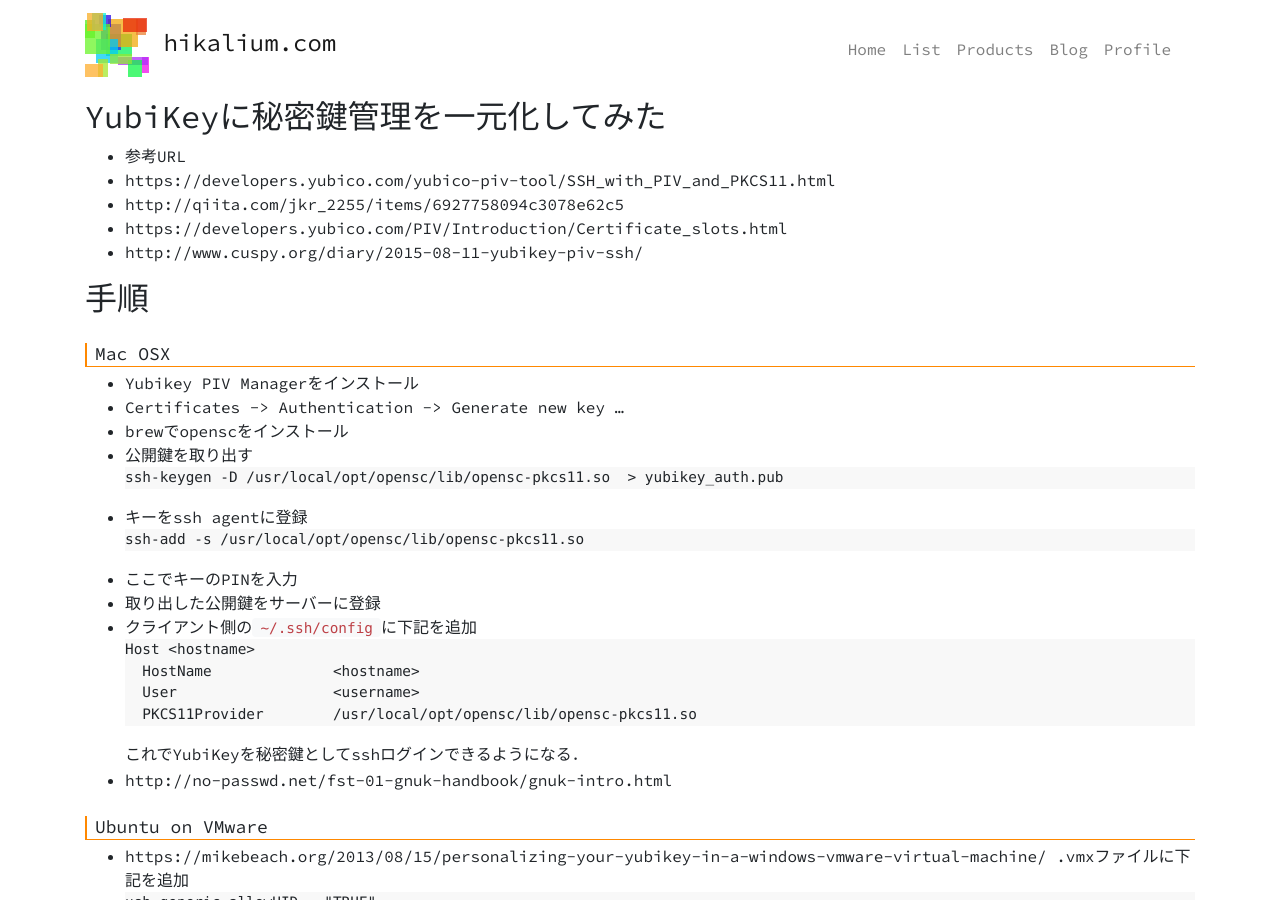
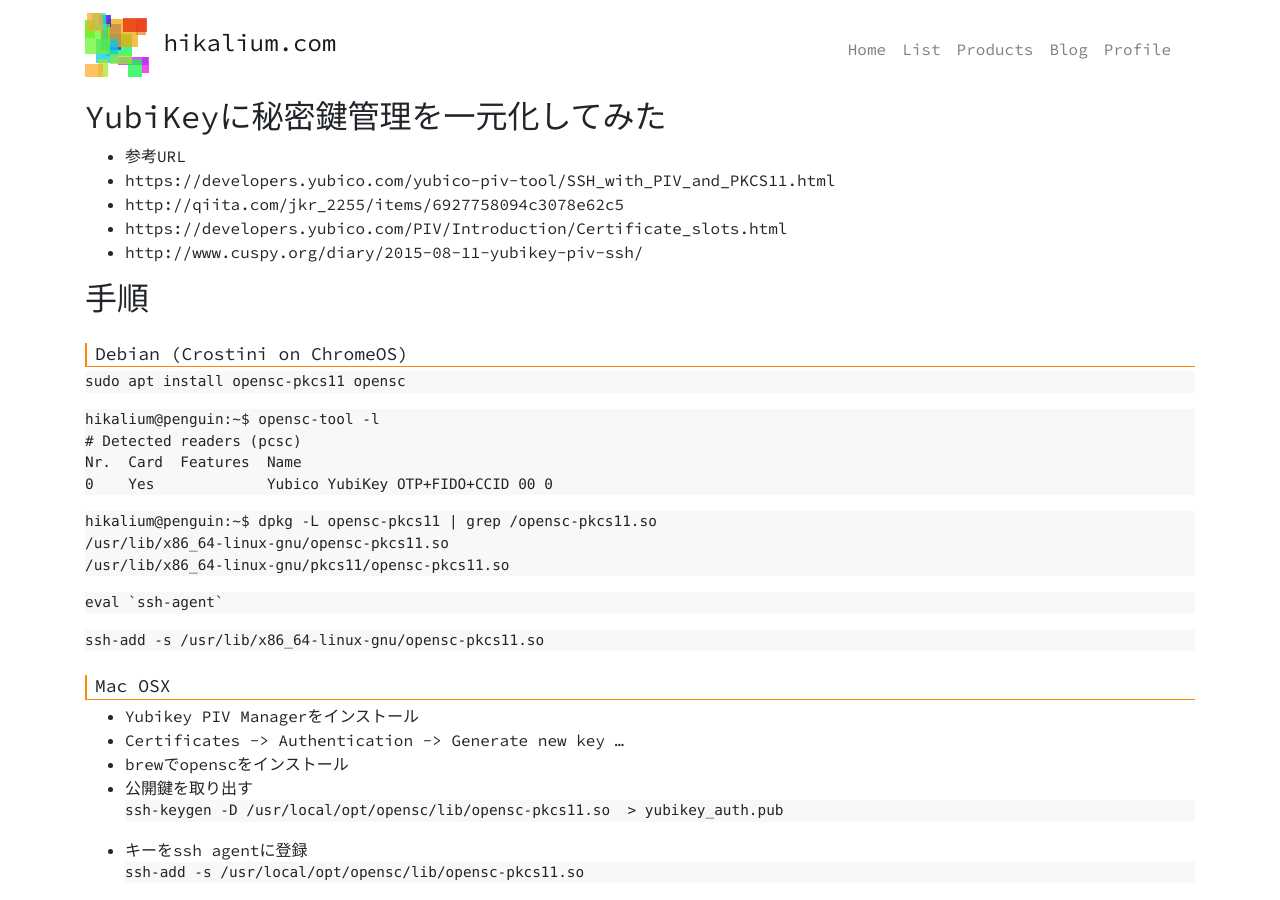
Before and after one commit to hikalium/hikalium.com, a Jekyll site: the page built from pages/note/yubikey.md, in a window 1280 px wide and 900 px high. Built offline with Jekyll 4.4.1, drawn with Linux system fonts in a browser that asks for light colours; our own code applies the rules of GitHub Pages for plain Markdown files.

Commit message:
Update yubikey.md

````diff
--- a/pages/note/yubikey.md
+++ b/pages/note/yubikey.md
@@ -6,6 +6,36 @@
  - http://www.cuspy.org/diary/2015-08-11-yubikey-piv-ssh/
 
 ## 手順
+
+### Debian (Crostini on ChromeOS)
+
+```
+sudo apt install opensc-pkcs11 opensc
+```
+
+```
+hikalium@penguin:~$ opensc-tool -l
+# Detected readers (pcsc)
+Nr.  Card  Features  Name
+0    Yes             Yubico YubiKey OTP+FIDO+CCID 00 0
+```
+
+```
+hikalium@penguin:~$ dpkg -L opensc-pkcs11 | grep /opensc-pkcs11.so
+/usr/lib/x86_64-linux-gnu/opensc-pkcs11.so
+/usr/lib/x86_64-linux-gnu/pkcs11/opensc-pkcs11.so
+```
+
+```
+eval `ssh-agent`
+```
+
+```
+ssh-add -s /usr/lib/x86_64-linux-gnu/opensc-pkcs11.so
+```
+
+
+
 ### Mac OSX
 * Yubikey PIV Managerをインストール
 * Certificates -> Authentication -> Generate new key ...
````
